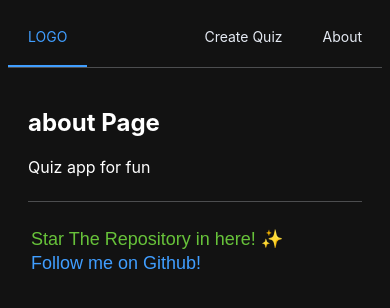
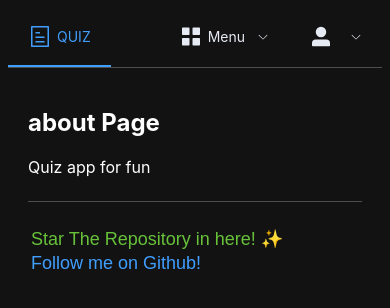
Before and after one commit to DjorroDev/quiz-app, a Vue app: page /about in a window 390 px wide. Shown: the top 308 px of the page. Built offline with nearby package versions, Linux system fonts and the light colour scheme.

Commit message:
Improve navbar and added login and register

```diff
--- a/package.json
+++ b/package.json
@@ -8,6 +8,7 @@
     "lint": "eslint . --ext .vue,.js,.jsx,.cjs,.mjs --fix --ignore-path .gitignore"
   },
   "dependencies": {
+    "@element-plus/icons-vue": "^2.0.9",
     "element-plus": "^2.2.12",
     "firebase": "^9.9.2",
     "vue": "^3.2.37",
--- a/src/components/TheNavbar.vue
+++ b/src/components/TheNavbar.vue
@@ -1,5 +1,17 @@
 <script setup>
-import { ref } from "vue";
+import { ref, watch } from "vue";
+import { UserFilled, Menu, Tickets, Plus } from "@element-plus/icons-vue";
+import { useRoute } from "vue-router";
+
+const route = useRoute();
+console.log(route.path);
+
+const urlPath = ref(route.path);
+
+watch(urlPath, async (newPath, oldPath) => {
+  console.log(newPath);
+  console.log(oldPath);
+});
 
 const activeIndex = ref("/");
 </script>
@@ -13,10 +25,41 @@ const activeIndex = ref("/");
     :ellipsis="false"
     background-color=""
   >
-    <el-menu-item index="/">LOGO</el-menu-item>
+    <!-- <el-dropdown size="large">
+      <el-icon class="menu-icon" :size="25"><Menu /></el-icon>
+      <template #dropdown>
+        <el-dropdown-menu>
+          <el-dropdown-item>Login</el-dropdown-item>
+          <el-dropdown-item>Register</el-dropdown-item>
+        </el-dropdown-menu>
+      </template>
+    </el-dropdown> -->
+    <el-menu-item index="/">
+      <el-icon :size="35"><Tickets /></el-icon>
+      QUIZ
+    </el-menu-item>
     <div class="flex-grow"></div>
-    <el-menu-item index="/create">Create Quiz</el-menu-item>
-    <el-menu-item index="/about">About</el-menu-item>
+    <el-menu-item class="menu-item" index="/create">
+      <el-icon><Plus /></el-icon>Create Quiz</el-menu-item
+    >
+    <el-menu-item class="menu-item" index="/about">About</el-menu-item>
+    <el-sub-menu class="menu-item-mobile" index="1">
+      <template #title>
+        <el-icon :size="25"><Menu /></el-icon>
+        Menu
+      </template>
+      <el-menu-item index="/create"
+        ><el-icon><Plus /></el-icon>Create Quiz</el-menu-item
+      >
+      <el-menu-item index="/about">About Page</el-menu-item>
+    </el-sub-menu>
+    <el-sub-menu index="2">
+      <template #title>
+        <el-icon :size="25"><UserFilled /></el-icon>
+      </template>
+      <el-menu-item index="/login">Login</el-menu-item>
+      <el-menu-item index="/register">Register</el-menu-item>
+    </el-sub-menu>
   </el-menu>
 </template>
 
@@ -33,13 +76,34 @@ header {
   padding: 0 0 0 0;
 }
 
+.menu-item-mobile {
+  display: none;
+}
+
+.menu-icon {
+  margin: auto;
+  margin-left: 15px;
+  margin-right: 15px;
+}
+
 .el-menu {
   padding: 0 40px 0 40px;
 }
 
 @media (max-width: 768px) {
+  .menu-item-mobile {
+    display: flex;
+    padding: 0;
+  }
+  .menu-item {
+    display: none;
+  }
   .el-menu {
     padding: 0 0 0 0;
   }
+
+  .el-avatar {
+    margin-right: 10px;
+  }
 }
 </style>
```
Also changed, not shown: 1 other file (tests, documents, lock files or other folders).
